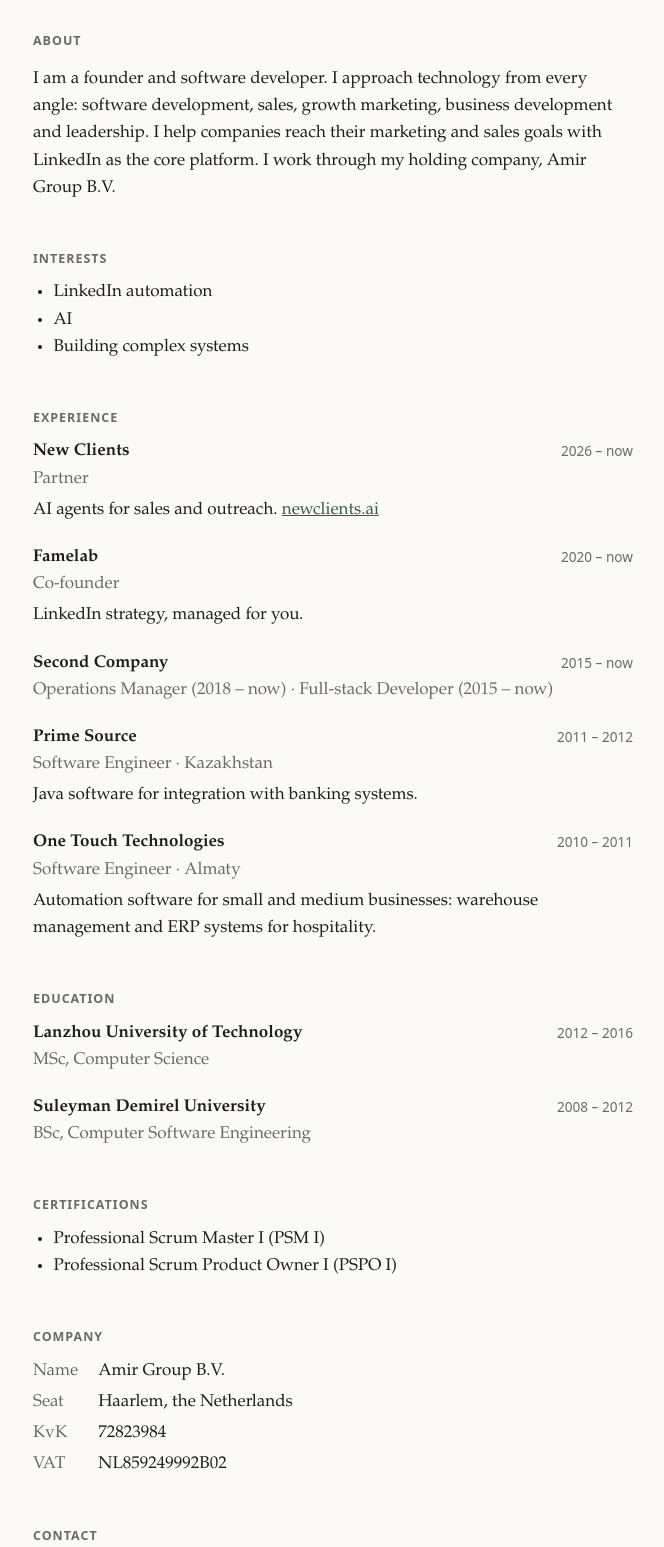
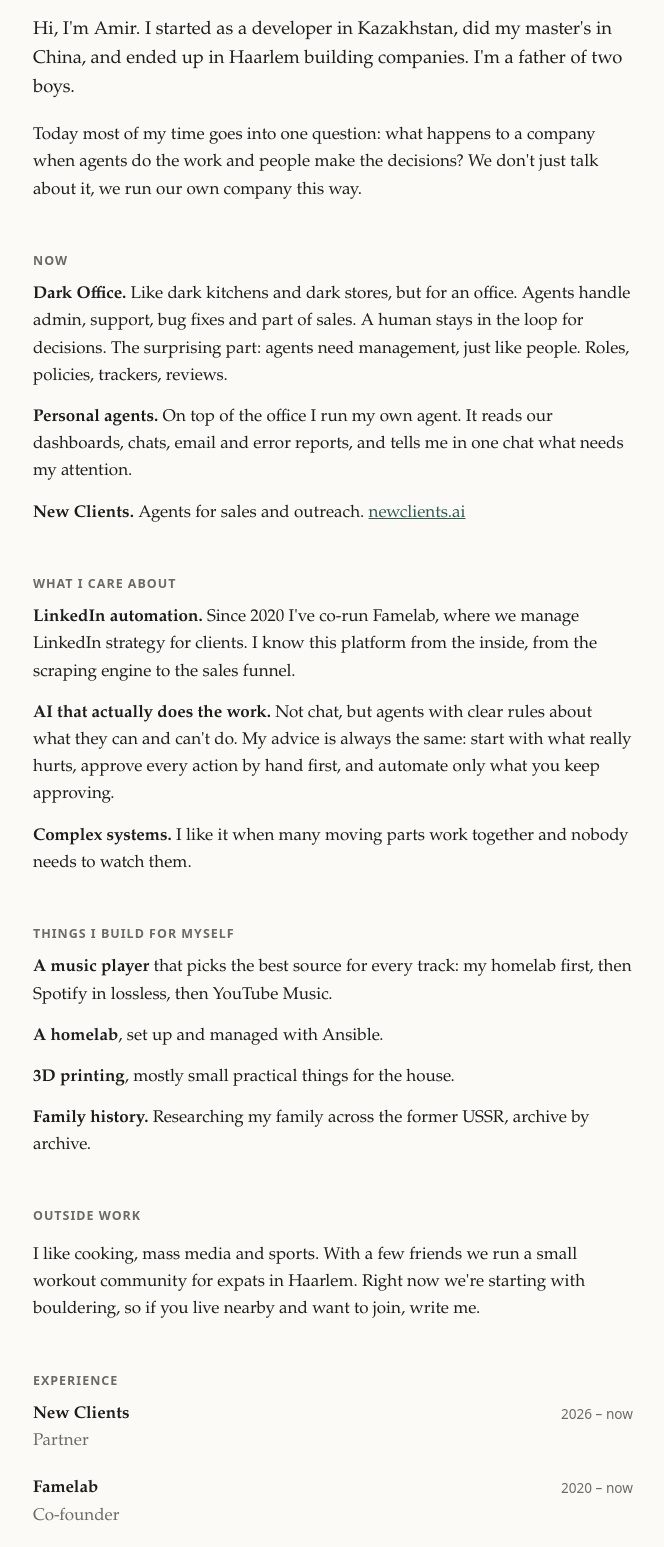
Before and after one commit to truesday/truesday.github.io, a plain HTML site: page index.html in a window 1280 px wide. Shown: the part 160-1707 px from the top of the page, without its empty margins (307-971 px from the left). Drawn offline with Linux system fonts and the light colour scheme.

Commit message:
Rewrite home page in a personal voice: now, interests, projects, community
Co-Authored-By: Claude Opus 5.5 <noreply@anthropic.com>

```diff
--- a/index.html
+++ b/index.html
@@ -4,7 +4,7 @@
   <meta charset="utf-8">
   <meta name="viewport" content="width=device-width, initial-scale=1">
   <title>Amir Nogayev</title>
-  <meta name="description" content="Amir Nogayev, founder and software developer. Amir Group B.V., Haarlem.">
+  <meta name="description" content="Amir Nogayev, founder and software developer in Haarlem. Building Dark Office, an office run by AI agents, and personal agents.">
   <link rel="stylesheet" href="style.css">
 </head>
 <body>
@@ -12,64 +12,77 @@
   <h1>Amir Nogayev</h1>
   <p class="role">Founder and software developer · Haarlem, the Netherlands</p>
 
-  <h2>About</h2>
-  <p>I am a founder and software developer. I approach technology from every angle:
-  software development, sales, growth marketing, business development and leadership.
-  I help companies reach their marketing and sales goals with LinkedIn as the core platform.
-  I work through my holding company, Amir Group B.V.</p>
+  <p class="lead">Hi, I'm Amir. I started as a developer in Kazakhstan, did my master's in China,
+  and ended up in Haarlem building companies. I'm a father of two boys.</p>
 
-  <h2>Interests</h2>
-  <ul>
-    <li>LinkedIn automation</li>
-    <li>AI</li>
-    <li>Building complex systems</li>
+  <p>Today most of my time goes into one question: what happens to a company when agents
+  do the work and people make the decisions? We don't just talk about it, we run our own company this way.</p>
+
+  <h2>Now</h2>
+  <ul class="plain">
+    <li><strong>Dark Office.</strong> Like dark kitchens and dark stores, but for an office.
+    Agents handle admin, support, bug fixes and part of sales. A human stays in the loop for decisions.
+    The surprising part: agents need management, just like people. Roles, policies, trackers, reviews.</li>
+    <li><strong>Personal agents.</strong> On top of the office I run my own agent. It reads our dashboards,
+    chats, email and error reports, and tells me in one chat what needs my attention.</li>
+    <li><strong>New Clients.</strong> Agents for sales and outreach.
+    <a href="https://www.newclients.ai">newclients.ai</a></li>
   </ul>
+
+  <h2>What I care about</h2>
+  <ul class="plain">
+    <li><strong>LinkedIn automation.</strong> Since 2020 I've co-run Famelab, where we manage LinkedIn strategy for clients.
+    I know this platform from the inside, from the scraping engine to the sales funnel.</li>
+    <li><strong>AI that actually does the work.</strong> Not chat, but agents with clear rules about what they can and can't do.
+    My advice is always the same: start with what really hurts, approve every action by hand first,
+    and automate only what you keep approving.</li>
+    <li><strong>Complex systems.</strong> I like it when many moving parts work together and nobody needs to watch them.</li>
+  </ul>
+
+  <h2>Things I build for myself</h2>
+  <ul class="plain">
+    <li><strong>A music player</strong> that picks the best source for every track: my homelab first,
+    then Spotify in lossless, then YouTube Music.</li>
+    <li><strong>A homelab</strong>, set up and managed with Ansible.</li>
+    <li><strong>3D printing</strong>, mostly small practical things for the house.</li>
+    <li><strong>Family history.</strong> Researching my family across the former USSR, archive by archive.</li>
+  </ul>
+
+  <h2>Outside work</h2>
+  <p>I like cooking, mass media and sports. With a few friends we run a small workout community
+  for expats in Haarlem. Right now we're starting with bouldering, so if you live nearby and want to join, write me.</p>
 
   <h2>Experience</h2>
   <ol class="cv">
     <li>
       <div class="cv-head"><strong>New Clients</strong><span>2026 – now</span></div>
       <div class="cv-role">Partner</div>
-      <p>AI agents for sales and outreach. <a href="https://www.newclients.ai">newclients.ai</a></p>
     </li>
     <li>
       <div class="cv-head"><strong>Famelab</strong><span>2020 – now</span></div>
       <div class="cv-role">Co-founder</div>
-      <p>LinkedIn strategy, managed for you.</p>
     </li>
     <li>
       <div class="cv-head"><strong>Second Company</strong><span>2015 – now</span></div>
-      <div class="cv-role">Operations Manager (2018 – now) · Full-stack Developer (2015 – now)</div>
+      <div class="cv-role">Operations Manager, Full-stack Developer</div>
     </li>
     <li>
       <div class="cv-head"><strong>Prime Source</strong><span>2011 – 2012</span></div>
-      <div class="cv-role">Software Engineer · Kazakhstan</div>
-      <p>Java software for integration with banking systems.</p>
+      <div class="cv-role">Software Engineer · banking integrations, Java</div>
     </li>
     <li>
       <div class="cv-head"><strong>One Touch Technologies</strong><span>2010 – 2011</span></div>
-      <div class="cv-role">Software Engineer · Almaty</div>
-      <p>Automation software for small and medium businesses: warehouse management and ERP systems for hospitality.</p>
+      <div class="cv-role">Software Engineer · warehouse and ERP systems, Almaty</div>
     </li>
   </ol>
+  <p class="small">MSc Computer Science, Lanzhou University of Technology ·
+  BSc Computer Software Engineering, Suleyman Demirel University · PSM I, PSPO I</p>
 
-  <h2>Education</h2>
-  <ol class="cv">
-    <li>
-      <div class="cv-head"><strong>Lanzhou University of Technology</strong><span>2012 – 2016</span></div>
-      <div class="cv-role">MSc, Computer Science</div>
-    </li>
-    <li>
-      <div class="cv-head"><strong>Suleyman Demirel University</strong><span>2008 – 2012</span></div>
-      <div class="cv-role">BSc, Computer Software Engineering</div>
-    </li>
-  </ol>
-
-  <h2>Certifications</h2>
-  <ul>
-    <li>Professional Scrum Master I (PSM I)</li>
-    <li>Professional Scrum Product Owner I (PSPO I)</li>
-  </ul>
+  <h2>Get in touch</h2>
+  <p>Write to me if you're building with agents, automating sales, or running into
+  the same problems we do. I'm always curious what works for other people and what doesn't.</p>
+  <p><a href="mailto:amir.nogayev@gmail.com">amir.nogayev@gmail.com</a> ·
+  <a href="https://www.linkedin.com/in/amir-nogayev-b2207214b">LinkedIn</a></p>
 
   <h2>Company</h2>
   <dl>
@@ -79,10 +92,6 @@
     <dt>VAT</dt><dd>NL859249992B02</dd>
   </dl>
 
-  <h2>Contact</h2>
-  <p><a href="mailto:amir.nogayev@gmail.com">amir.nogayev@gmail.com</a><br>
-  <a href="https://www.linkedin.com/in/amir-nogayev-b2207214b">LinkedIn</a></p>
-
   <footer>
     © 2026 Amir Group B.V. · <a href="privacy.html">Privacy policy</a>
   </footer>
--- a/style.css
+++ b/style.css
@@ -55,3 +55,7 @@ ul { padding-left: 1.2em; margin: 0; }
 .cv-head span, .cv-role { color: var(--muted); }
 .cv-head span { font: 0.85rem/1.9 system-ui, -apple-system, sans-serif; }
 .cv p { margin: 4px 0 0; }
+.lead { font-size: 1.15rem; margin-top: 32px; }
+.plain { list-style: none; padding: 0; }
+.plain li { margin-bottom: 14px; }
+.small { color: var(--muted); font-size: 0.9rem; }
```
